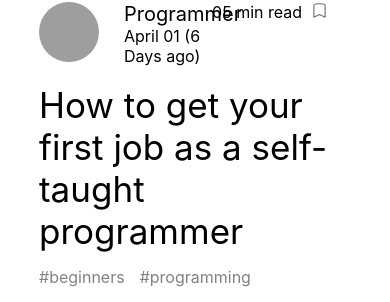
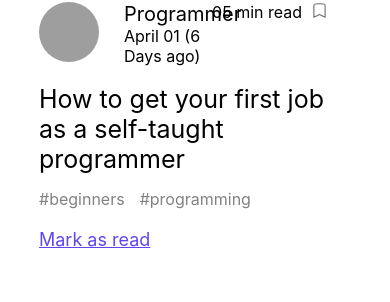
Before and after one commit to HelloAyan/Knowledge-Cafe, a React (Create React App) app: page / in a window 390 px wide. Shown: the part 518-820 px from the top of the page. Built offline with nearby package versions, Linux system fonts and the light colour scheme; grey boxes are pictures that could not be loaded.

Commit message:
Modified some styles

```diff
--- a/src/Components/Blog/Blog.module.css
+++ b/src/Components/Blog/Blog.module.css
@@ -76,3 +76,12 @@
     font-size: 18px;
     cursor: pointer;
 }
+
+
+/* Responsive part Start */
+@media screen and (max-width: 576px) {
+    .blogTitleSection {
+        margin-top: 18px;
+        font-size: 25px;
+    }
+}
--- a/src/Components/Question/Question.module.css
+++ b/src/Components/Question/Question.module.css
@@ -1,5 +1,6 @@
 .mainContainer {
     margin-top: 50px;
+    margin-bottom: 40px;
 }
 
 .question {
```
